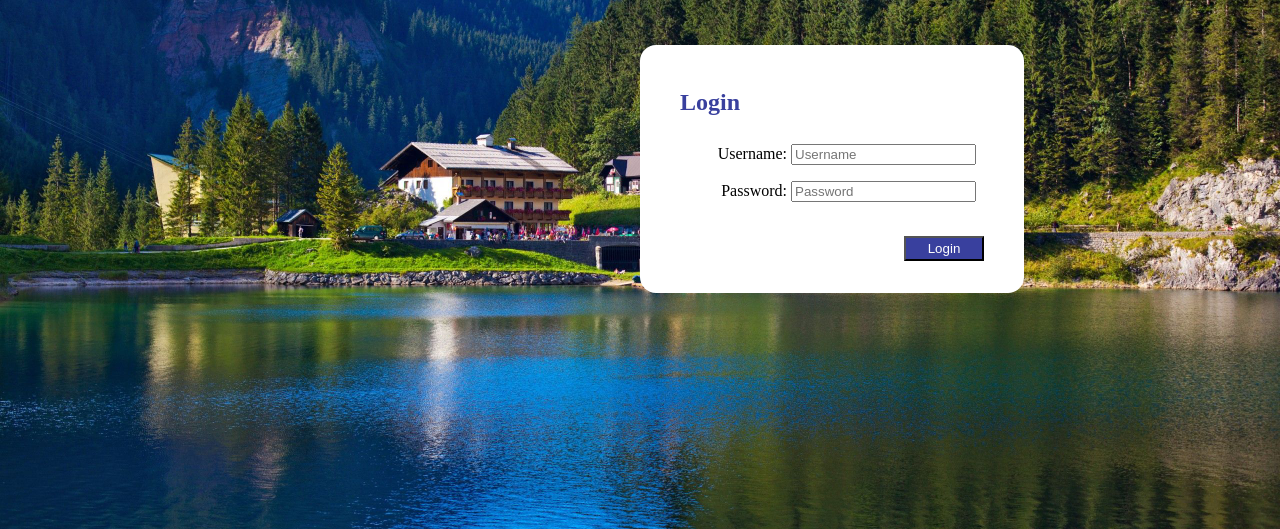
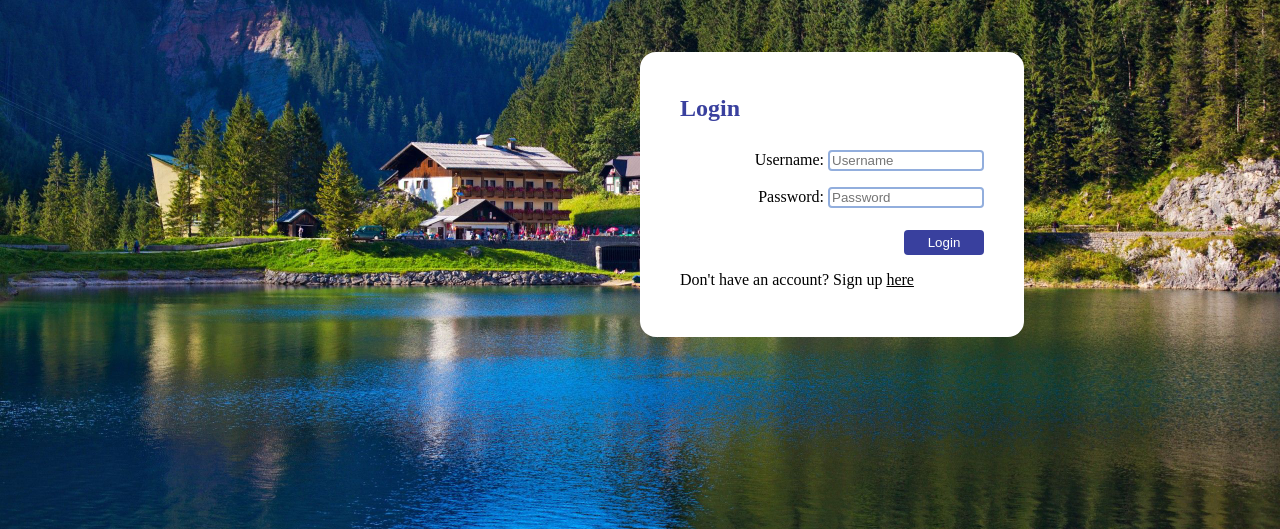
Before and after one commit to pemesteves/LTW_Project, a PHP site: page /login.php in a window 1280 px wide. Shown: the part 185-714 px from the top of the page. Run offline with PHP 8.4, Linux system fonts and the light colour scheme.

Commit message:
Finished css for pages login and register

```diff
--- a/Pages/login.php
+++ b/Pages/login.php
@@ -7,6 +7,7 @@
     <link rel="stylesheet" type="text/css" href="../Styles/style.css">
     <link rel="stylesheet" type="text/css" href="../Styles/search_bar.css">
     <link rel="stylesheet" type="text/css" href="../Styles/account_layout.css">
+    <link rel="stylesheet" type="text/css" href="../Styles/login.css">
     <meta name="keywords" content="unicode emoji characters, utf-8">
 </head>
 <body>
@@ -34,6 +35,9 @@
                         <input name="password" type="password" placeholder="Password"/>
                     </div>
                     <input class="account_button" type="Submit" value="Login">
+                    <div class="sign_up">
+                        <p>Don't have an account? Sign up <a href="register.php">here</a></p>
+                    </div>
                 </div>
             </form>
         </section>
--- a/Pages/register.php
+++ b/Pages/register.php
@@ -24,7 +24,7 @@
     <section id="main_account">
         <section id="account">
             <h2>Register</h2>
-            <form id="register_form">
+            <form id="account_form">
                 <div class="account_box">
                     <div class="username">
                         <label for="username">Username:</label>
--- a/Styles/account_layout.css
+++ b/Styles/account_layout.css
@@ -40,6 +40,10 @@ body {
     text-align: right;
 }
 
+#account .account_box div{
+    padding-right: 0%;
+}
+
 #account h2 {
     color: #39409e;
     text-align: left;
@@ -58,7 +62,7 @@ body {
     padding-left: 1em;
     padding-right: 1em;
     color: #ffffff;
-    margin-top: 2em;
+    margin-top: 1em;
     height: 25px;
     width: 80px;
 }
@@ -67,3 +71,13 @@ body {
     background: #12197a;
     cursor: pointer;
 }
+
+#account input {
+    width: 50%;
+    border: 2px solid #92aedd;
+    border-radius: 4px;
+}
+
+#account .account_button {
+    border: none;
+}
--- /dev/null
+++ b/Styles/login.css
@@ -0,0 +1,7 @@
+#account .account_box .sign_up {
+    text-align: left;
+}
+
+#account .account_box .sign_up a{
+    color: black;
+}
```
